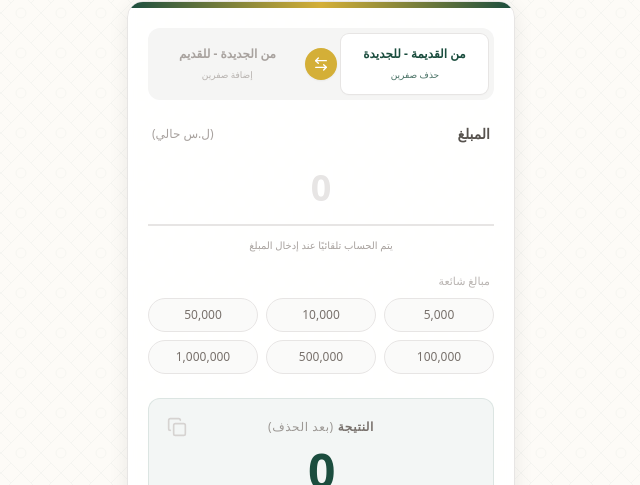
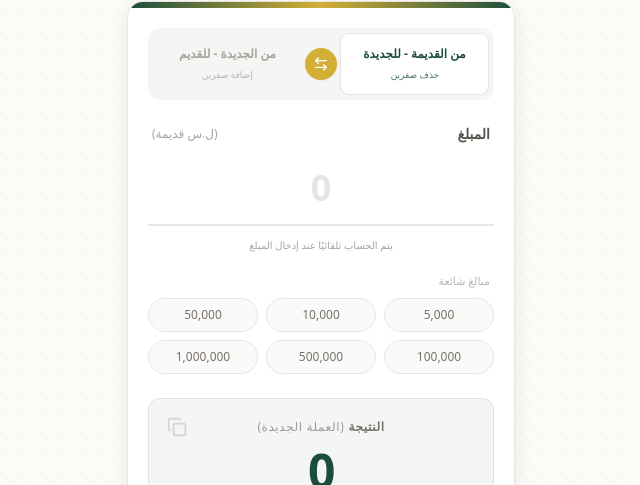
Before and after one commit to mREDAra/new-lira, a React (Vite) app: page / in a window 1280 px wide. Shown: the part 167-652 px from the top of the page, without its empty margins (319-959 px from the left). Built offline with nearby package versions, Linux system fonts and the light colour scheme.

Commit message:
fix: Clarify currency labels for conversion
Update input and result labels to accurately reflect whether the amount represents the old or new Syrian Lira denomination during conversion. This improves user understanding of the conversion direction.

```diff
--- a/src/App.tsx
+++ b/src/App.tsx
@@ -236,7 +236,7 @@ const App: React.FC = () => {
             <div className="flex flex-col gap-2">
               <label htmlFor="amount" className="text-stone-600 font-semibold text-sm text-right px-1 flex justify-between items-center">
                 <span>المبلغ</span>
-                <span className="text-stone-400 font-normal text-xs">(ل.س {direction === ConversionDirection.RemoveZeros ? 'حالي' : 'جديد'})</span>
+                <span className="text-stone-400 font-normal text-xs">(ل.س {direction === ConversionDirection.RemoveZeros ? 'قديمة' : 'جديدة'})</span>
               </label>
               <div className="relative">
                 <input
@@ -299,7 +299,7 @@ const App: React.FC = () => {
               <div className="text-stone-500 text-xs font-bold mb-3 uppercase tracking-wider">
                 النتيجة
                 <span className="font-normal opacity-70 mr-1">
-                  ({direction === ConversionDirection.RemoveZeros ? 'بعد الحذف' : 'قبل الحذف'})
+                  ({direction === ConversionDirection.RemoveZeros ? 'العملة الجديدة' : 'العملة القديمة'})
                 </span>
               </div>
 
```
